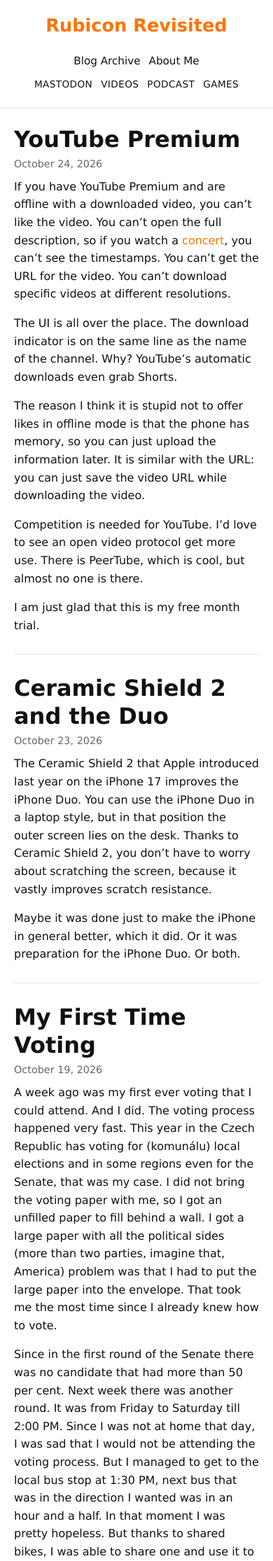
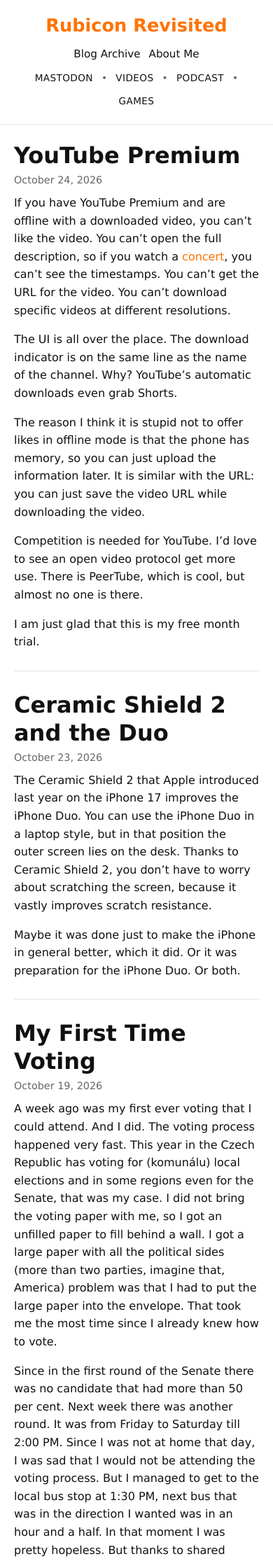
Before and after one commit to StepanJiri/stepankarasek.github.io, a Jekyll site: the page built from index.md, in a window 390 px wide. Shown: the top 2230 px of the page at 70% size. Built offline with Jekyll 4.4.1, drawn with Linux system fonts in a browser that asks for light colours.

Commit message:
Update style.css

```diff
--- a/assets/css/style.css
+++ b/assets/css/style.css
@@ -513,7 +513,7 @@ padding: 1.25rem 1.25rem 1rem;
 .site-brand {
 text-align: center;
 font-size: 1.6rem;
-margin-bottom: 1rem;
+margin-bottom: 0.4rem;
 }
 
 .sidebar-nav {
@@ -532,7 +532,18 @@ margin: 0;
 }
 
 .nav-caps:first-of-type {
-margin-top: 0.15rem;
+margin-top: 0.5rem;
+}
+
+.nav-caps:not(:last-of-type)::after {
+content: "•";
+display: inline-block;
+margin-left: 0.75rem;
+color: var(--muted);
+}
+
+.nav-caps:hover::after {
+color: var(--muted);
 }
 
 main {
```
